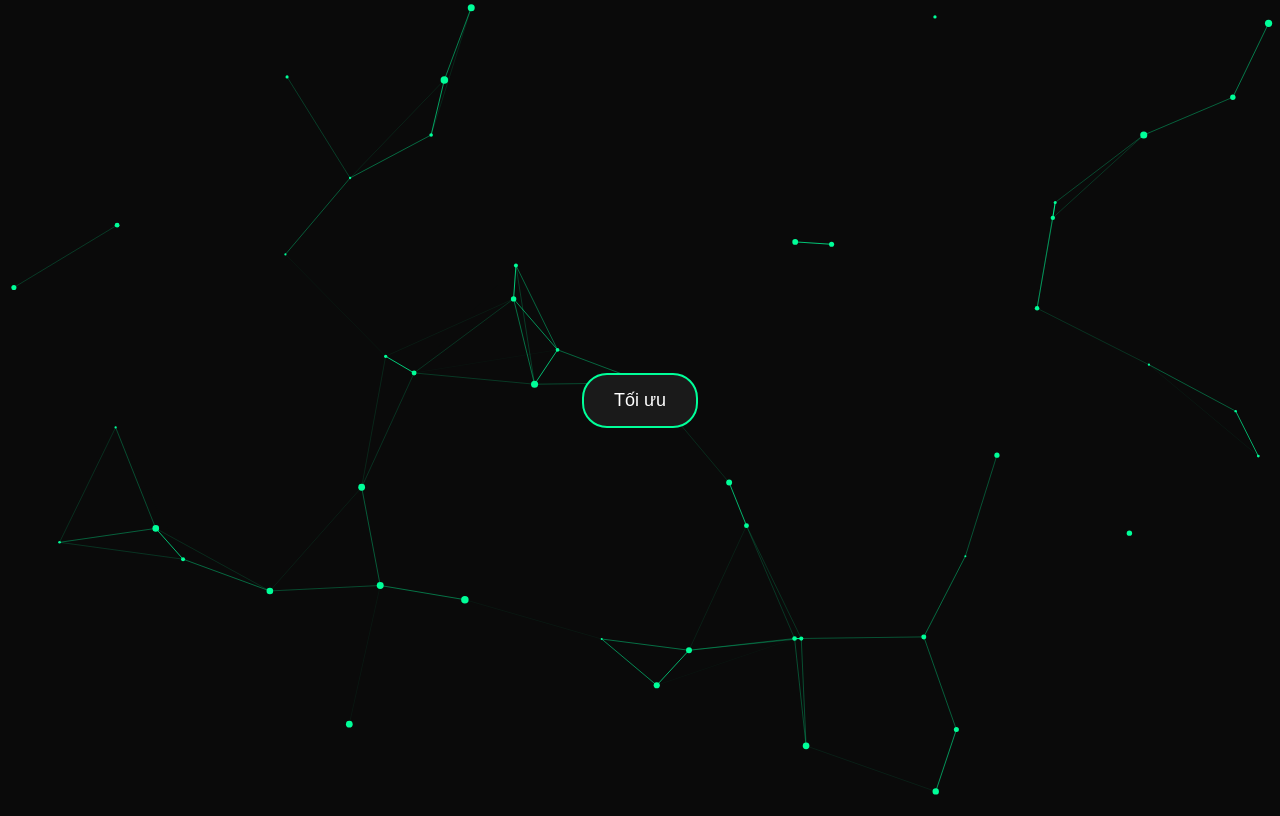
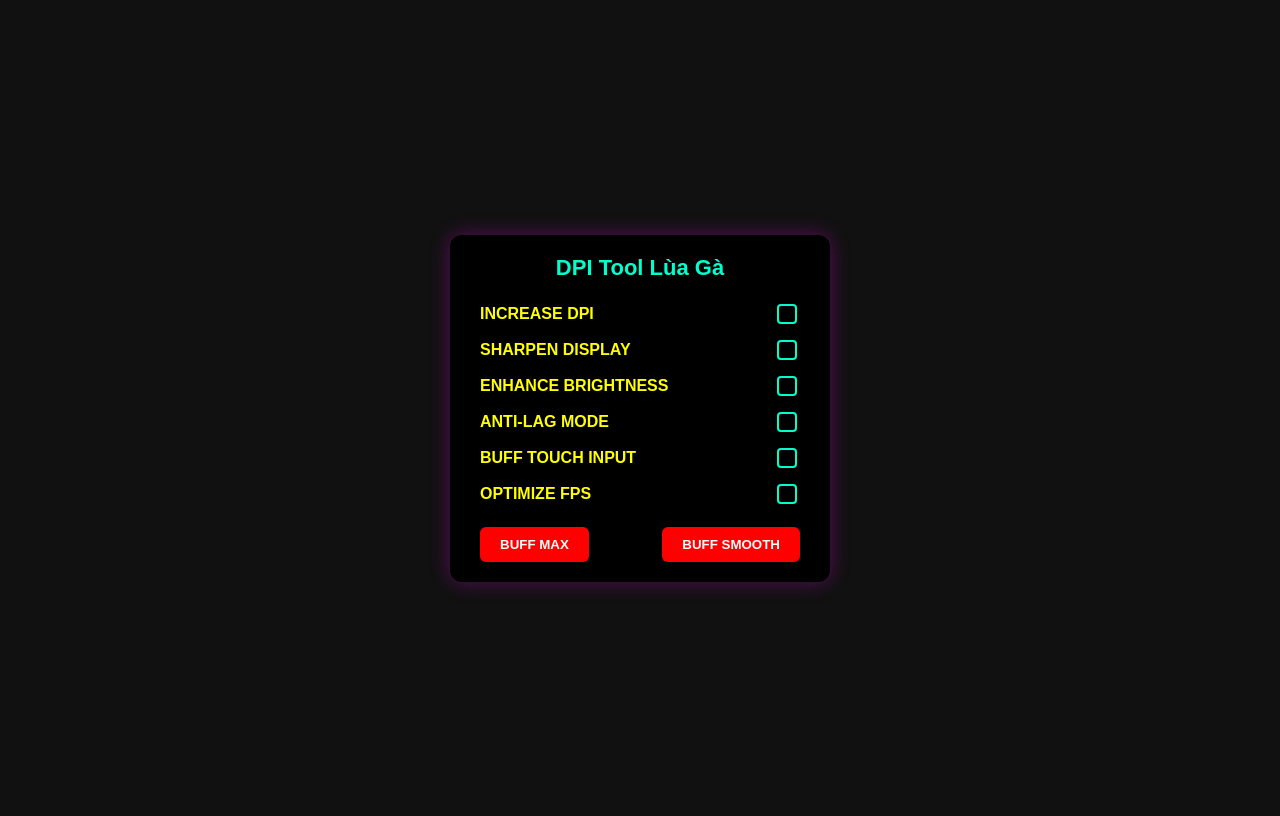
Before and after one commit to dinhthenhan/nhandev, a plain HTML site: page index.html in a window 1280 px wide. Drawn offline with Linux system fonts and the light colour scheme.

Commit message:
Update index.html

```diff
--- a/index.html
+++ b/index.html
@@ -2,187 +2,151 @@
 <html lang="en">
 <head>
   <meta charset="UTF-8">
-    <meta name="viewport" content="width=device-width, initial-scale=1.0">
-    <title>The Nhan Dev</title>
+  <title>TheNhanDev</title>
   <style>
     body {
-            margin: 0;
-            padding: 0;
-            background: #0a0a0a;
-            height: 100vh;
-            overflow: hidden;
+      background-color: #111;
+      font-family: 'Arial', sans-serif;
+      color: white;
       display: flex;
       justify-content: center;
       align-items: center;
-            font-family: Arial, sans-serif;
+      height: 100vh;
+    }
+    .container {
+      background-color: #000;
+      border-radius: 12px;
+      padding: 20px 30px;
+      box-shadow: 0 0 20px rgba(255, 0, 255, 0.3);
+      position: relative;
+      width: 320px;
+    }
+    .title {
+      text-align: center;
+      color: #00ffcc;
+      font-size: 22px;
+      font-weight: bold;
+      margin-bottom: 20px;
+    }
+    .option {
+      display: flex;
+      justify-content: space-between;
+      align-items: center;
+      margin-bottom: 10px;
+      font-weight: bold;
+      color: yellow;
+    }
+    .btn-group {
+      display: flex;
+      justify-content: space-between;
+      margin-top: 20px;
+    }
+    .btn {
+      background-color: red;
+      color: white;
+      border: none;
+      border-radius: 6px;
+      padding: 10px 20px;
+      font-weight: bold;
+      cursor: pointer;
+      transition: 0.2s;
+    }
+    .btn:hover {
+      background-color: darkred;
     }
 
-        canvas {
+    /* Toast notification */
+    .toast {
       position: absolute;
-            top: 0;
-            left: 0;
+      bottom: 10px;
+      left: 50%;
+      transform: translateX(-50%);
+      background-color: #222;
+      color: #00ffcc;
+      padding: 10px 20px;
+      border-radius: 8px;
+      box-shadow: 0 0 10px #00ffcc;
+      opacity: 0;
+      transition: opacity 0.5s ease;
+      pointer-events: none;
     }
 
-        .button-container {
+    .toast.show {
+      opacity: 1;
+    }
+    input[type="checkbox"] {
+  appearance: none;
+  width: 20px;
+  height: 20px;
+  border: 2px solid #00ffcc;
+  border-radius: 4px;
+  background-color: transparent;
+  cursor: pointer;
   position: relative;
-            z-index: 2;
+  transition: 0.2s ease;
 }
 
-        .optimize-btn {
-            padding: 15px 30px;
-            font-size: 18px;
-            background: #1a1a1a;
-            color: #fff;
-            border: 2px solid #00ff99;
-            border-radius: 25px;
-            cursor: pointer;
-            transition: all 0.3s ease;
-            position: relative;
-            overflow: hidden;
+input[type="checkbox"]:checked {
+  background-color: #00ffcc;
+  border-color: #00ffcc;
 }
 
-        .optimize-btn:hover {
-            background: #00ff99;
-            color: #000;
+input[type="checkbox"]::after {
+  content: '☯️';
+  position: absolute;
+  top: 3px;
+  left: 6px;
+  width: 5px;
+  height: 10px;
+  border: solid black;
+  border-width: 0 2px 2px 0;
+  opacity: 0;
+  transform: rotate(45deg);
+  transition: opacity 0.2s;
 }
 
-        .progress {
-            position: absolute;
-            top: 0;
-            left: 0;
-            height: 100%;
-            background: rgba(0, 255, 153, 0.3);
-            width: 0%;
-            transition: width 0.1s linear;
+input[type="checkbox"]:checked::after {
+  opacity: 1;
 }
 
-        .success {
-            display: none;
-            color: #00ff99;
-            font-size: 24px;
-            text-align: center;
-            margin-top: 20px;
-        }
   </style>
 </head>
 <body>
-    <canvas id="canvas"></canvas>
-    <div class="button-container">
-        <button class="optimize-btn">
-            <span class="progress"></span>
-            <span class="text">Tối ưu</span>
-        </button>
-        <div class="success">Thành công!</div>
+  <div class="container">
+    <div class="title">DPI Tool Lùa Gà</div>
+    <div class="option"><span>INCREASE DPI</span><input type="checkbox"></div>
+    <div class="option"><span>SHARPEN DISPLAY</span><input type="checkbox"></div>
+    <div class="option"><span>ENHANCE BRIGHTNESS</span><input type="checkbox"></div>
+    <div class="option"><span>ANTI-LAG MODE</span><input type="checkbox"></div>
+    <div class="option"><span>BUFF TOUCH INPUT</span><input type="checkbox"></div>
+    <div class="option"><span>OPTIMIZE FPS</span><input type="checkbox"></div>
+    <div class="btn-group">
+      <button class="btn" onclick="applySettings('max')">BUFF MAX</button>
+      <button class="btn" onclick="applySettings('smooth')">BUFF SMOOTH</button>
+    </div>
+    <div id="toast" class="toast"></div>
   </div>
 
   <script>
-        // Web animation
-        const canvas = document.getElementById('canvas');
-        const ctx = canvas.getContext('2d');
+    function applySettings(mode) {
+      const checked = [...document.querySelectorAll('input[type="checkbox"]')]
+                      .filter(cb => cb.checked)
+                      .map(cb => cb.parentElement.textContent.trim());
 
-        canvas.width = window.innerWidth;
-        canvas.height = window.innerHeight;
+      const settings = checked.length > 0 ? checked.join(', ') : 'Không có cài đặt nào được chọn';
 
-        class Particle {
-            constructor() {
-                this.x = Math.random() * canvas.width;
-                this.y = Math.random() * canvas.height;
-                this.vx = (Math.random() - 0.5) * 2;
-                this.vy = (Math.random() - 0.5) * 2;
-                this.radius = Math.random() * 3 + 1;
+      showToast(`Đã áp dụng chế độ: ${mode.toUpperCase()}<br>Cài đặt: ${settings}`);
     }
 
-            update() {
-                this.x += this.vx;
-                this.y += this.vy;
+    function showToast(message) {
+      const toast = document.getElementById('toast');
+      toast.innerHTML = message;
+      toast.classList.add('show');
 
-                if (this.x < 0 || this.x > canvas.width) this.vx *= -1;
-                if (this.y < 0 || this.y > canvas.height) this.vy *= -1;
+      setTimeout(() => {
+        toast.classList.remove('show');
+      }, 4000);
     }
-
-            draw() {
-                ctx.beginPath();
-                ctx.arc(this.x, this.y, this.radius, 0, Math.PI * 2);
-                ctx.fillStyle = '#00ff99';
-                ctx.fill();
-            }
-        }
-
-        const particles = [];
-        const totalParticles = 50;
-
-        for (let i = 0; i < totalParticles; i++) {
-            particles.push(new Particle());
-        }
-
-        function connectParticles() {
-            for (let i = 0; i < particles.length; i++) {
-                for (let j = i + 1; j < particles.length; j++) {
-                    const dx = particles[i].x - particles[j].x;
-                    const dy = particles[i].y - particles[j].y;
-                    const distance = Math.sqrt(dx * dx + dy * dy);
-
-                    if (distance < 150) {
-                        ctx.beginPath();
-                        ctx.strokeStyle = `rgba(0, 255, 153, ${1 - distance / 150})`;
-                        ctx.lineWidth = 1;
-                        ctx.moveTo(particles[i].x, particles[i].y);
-                        ctx.lineTo(particles[j].x, particles[j].y);
-                        ctx.stroke();
-                    }
-                }
-            }
-        }
-
-        function animate() {
-            ctx.clearRect(0, 0, canvas.width, canvas.height);
-
-            particles.forEach(particle => {
-                particle.update();
-                particle.draw();
-            });
-
-            connectParticles();
-            requestAnimationFrame(animate);
-        }
-
-        animate();
-
-        // Button progress
-        const button = document.querySelector('.optimize-btn');
-        const progress = document.querySelector('.progress');
-        const success = document.querySelector('.success');
-        const text = document.querySelector('.text');
-
-        button.addEventListener('click', () => {
-            button.disabled = true;
-            let percentage = 0;
-
-            const interval = setInterval(() => {
-                percentage += 1;
-                progress.style.width = `${percentage}%`;
-                text.textContent = `${percentage}%`;
-
-                if (percentage >= 100) {
-                    clearInterval(interval);
-                    text.style.display = 'none';
-                    success.style.display = 'block';
-                    setTimeout(() => {
-                        progress.style.width = '0%';
-                        text.style.display = 'block';
-                        success.style.display = 'none';
-                        text.textContent = 'Tối ưu';
-                        button.disabled = false;
-                    }, 2000);
-                }
-            }, 50);
-        });
-
-        // Resize canvas
-        window.addEventListener('resize', () => {
-            canvas.width = window.innerWidth;
-            canvas.height = window.innerHeight;
-        });
   </script>
 </body>
 </html>
```
Lines whose indentation alone changed are shown as unchanged.
